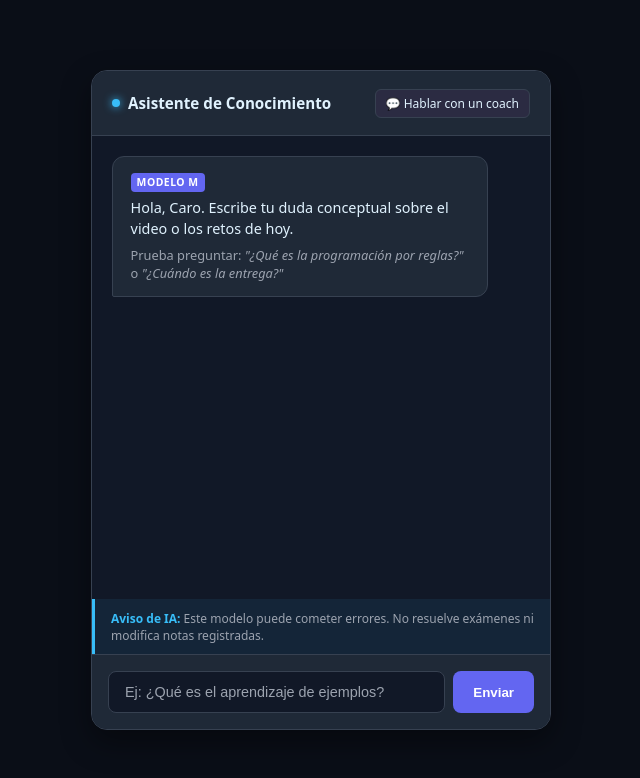
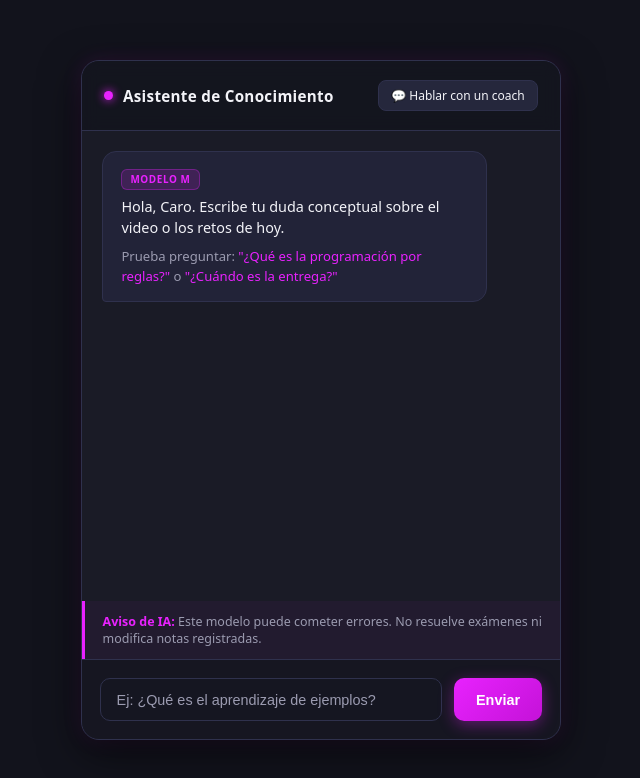
Before and after one commit to carolinnadev/IA, a plain HTML site: page IA_Dev Tools/Semana_1/asistente_conocimiento/index.html in a window 1280 px wide. Shown: the whole page, without its empty margins (319-959 px from the left). Drawn offline with Linux system fonts and the light colour scheme.

Commit message:
feat(asistente): implementacion de 4 estados UX, indicador pensando y fuentes RAG trazables

```diff
--- a/IA_Dev Tools/Semana_1/asistente_conocimiento/css/styles.css
+++ b/IA_Dev Tools/Semana_1/asistente_conocimiento/css/styles.css
@@ -1,19 +1,17 @@
 :root {
-    --frio-oscuro: #0a0e17;
-    --frio-base: #111827;
-    --frio-tarjeta: #1f2937;
-    --frio-borde: #374151;
+    --bg-main: #12131c;
+    --card-bg: #1a1b26;
+    --border-color: #2f314d;
+    --accent: #e822fe;
+    --accent-glow: rgba(232, 34, 254, 0.35);
 
-    --azul-hielo: #e0f2fe;
-    --cian-electrico: #38bdf8;
-    --indigo-frio: #6366f1;
-    --azul-acento: #2563eb;
+    --text-main: #f3f3f8;
+    --text-muted: #9b9bb0;
 
-    --texto-principal: #f3f4f6;
-    --texto-secundario: #9ca3af;
+    --bot-msg: #222338;
 
-    --sombra-fria: 0 12px 30px rgba(0, 0, 0, 0.4);
-    --transicion: all 0.2s cubic-bezier(0.4, 0, 0.2, 1);
+    --sombra-neon: 0 12px 40px rgba(0, 0, 0, 0.6), 0 0 20px rgba(232, 34, 254, 0.12);
+    --transicion: all 0.25s cubic-bezier(0.4, 0, 0.2, 1);
 }
 
 * {
@@ -24,35 +22,37 @@
 
 body {
     font-family: system-ui, -apple-system, BlinkMacSystemFont, 'Segoe UI', Roboto, sans-serif;
-    background-color: var(--frio-oscuro);
-    color: var(--texto-principal);
+    background-color: var(--bg-main);
+    color: var(--text-main);
     display: grid;
     place-items: center;
     min-height: 100vh;
     padding: 1rem;
 }
 
+/* Tarjeta Principal tipo App */
 .chat-card {
     width: 100%;
-    max-width: 460px;
-    height: 660px;
-    background: var(--frio-base);
-    border-radius: 16px;
-    border: 1px solid var(--frio-borde);
-    box-shadow: var(--sombra-fria);
+    max-width: 480px;
+    height: 680px;
+    background: var(--card-bg);
+    border-radius: 18px;
+    border: 1px solid var(--border-color);
+    box-shadow: var(--sombra-neon);
     display: flex;
     flex-direction: column;
     overflow: hidden;
 }
 
+/* Header */
 .chat-header {
-    background-color: var(--frio-tarjeta);
-    color: var(--texto-principal);
-    padding: 1.1rem 1.25rem;
+    background-color: rgba(18, 19, 28, 0.7);
+    backdrop-filter: blur(8px);
+    padding: 1.2rem 1.4rem;
     display: flex;
     align-items: center;
     justify-content: space-between;
-    border-bottom: 1px solid var(--frio-borde);
+    border-bottom: 1px solid var(--border-color);
 }
 
 .chat-header h1 {
@@ -60,180 +60,211 @@ body {
     font-weight: 600;
     display: flex;
     align-items: center;
-    gap: 0.5rem;
-    color: var(--azul-hielo);
+    gap: 0.6rem;
+    color: var(--text-main);
+    letter-spacing: 0.3px;
 }
 
 .status-dot {
-    width: 8px;
-    height: 8px;
-    background-color: var(--cian-electrico);
+    width: 9px;
+    height: 9px;
+    background-color: var(--accent);
     border-radius: 50%;
-    box-shadow: 0 0 8px var(--cian-electrico);
+    box-shadow: 0 0 10px var(--accent);
 }
 
+/* Botón de Coach (Header) */
 .btn-coach {
     font-size: 0.75rem;
-    color: var(--azul-hielo);
-    background: #2b2b42;
-    border: 1px solid var(--frio-borde);
-    padding: 5px 10px;
-    border-radius: 6px;
+    font-weight: 500;
+    color: var(--text-main);
+    background: #25273c;
+    border: 1px solid var(--border-color);
+    padding: 6px 12px;
+    border-radius: 8px;
     text-decoration: none;
     transition: var(--transicion);
 }
 
 .btn-coach:hover {
-    background: var(--indigo-frio);
+    background: var(--accent);
+    border-color: var(--accent);
+    color: #ffffff;
+    box-shadow: 0 0 12px var(--accent-glow);
+    transform: translateY(-1px);
 }
 
+/* Cuerpo del Chat */
 .chat-body {
     flex: 1;
     padding: 1.25rem;
     overflow-y: auto;
     display: flex;
     flex-direction: column;
-    gap: 1rem;
-    background-color: var(--frio-base);
+    gap: 1.1rem;
+    background-color: var(--card-bg);
 }
 
 .message {
-    max-width: 90%;
-    padding: 0.85rem 1.1rem;
-    border-radius: 12px;
+    max-width: 88%;
+    padding: 0.9rem 1.15rem;
+    border-radius: 14px;
     font-size: 0.9rem;
-    line-height: 1.45;
+    line-height: 1.5;
     animation: fadeIn 0.25s ease-out;
 }
 
 .message.bot {
-    background-color: var(--frio-tarjeta);
-    color: var(--azul-hielo);
+    background-color: var(--bot-msg);
+    color: var(--text-main);
     align-self: flex-start;
-    border: 1px solid var(--frio-borde);
-    border-bottom-left-radius: 2px;
+    border: 1px solid var(--border-color);
+    border-bottom-left-radius: 4px;
 }
 
 .message.user {
-    background-color: var(--azul-acento);
+    background: linear-gradient(135deg, #e822fe, #c412d8);
     color: #ffffff;
     align-self: flex-end;
-    border-bottom-right-radius: 2px;
+    border-bottom-right-radius: 4px;
+    box-shadow: 0 4px 15px rgba(232, 34, 254, 0.3);
 }
 
 .message-tag {
     display: inline-block;
-    font-size: 0.65rem;
+    font-size: 0.62rem;
     font-weight: 700;
-    padding: 2px 6px;
-    border-radius: 4px;
+    padding: 2px 8px;
+    border-radius: 6px;
     margin-bottom: 6px;
     text-transform: uppercase;
-    letter-spacing: 0.5px;
+    letter-spacing: 0.6px;
 }
 
-.tag-r { background: var(--frio-borde); color: var(--azul-hielo); }
-.tag-m { background: var(--indigo-frio); color: #ffffff; }
-.tag-h { background: var(--cian-electrico); color: var(--frio-oscuro); }
+.tag-m { background: rgba(232, 34, 254, 0.15); color: var(--accent); border: 1px solid rgba(232, 34, 254, 0.3); }
+.tag-h { background: #38bdf8; color: #12131c; font-weight: 800; }
 
 .empty-suggestions p {
-    font-size: 0.8rem;
-    color: var(--texto-secundario);
-    margin-top: 6px;
+    font-size: 0.82rem;
+    color: var(--text-muted);
+    margin-top: 8px;
 }
 
+.empty-suggestions em {
+    color: var(--accent);
+    font-style: normal;
+    font-weight: 500;
+}
+
+/* Fuentes RAG */
 .source-citation {
-    margin-top: 8px;
-    padding-top: 6px;
-    border-top: 1px solid var(--frio-borde);
+    margin-top: 10px;
+    padding-top: 8px;
+    border-top: 1px solid var(--border-color);
     font-size: 0.75rem;
-    color: var(--texto-secundario);
+    color: var(--text-muted);
 }
 
 .source-citation a {
-    color: var(--cian-electrico);
+    color: var(--accent);
     text-decoration: none;
+    font-weight: 500;
 }
 
 .source-citation a:hover {
     text-decoration: underline;
+    text-shadow: 0 0 8px var(--accent-glow);
 }
 
+/* Loader / Spinner */
 .loading-indicator {
     display: flex;
     align-items: center;
-    gap: 8px;
-    color: var(--texto-secundario);
+    gap: 10px;
+    color: var(--text-muted);
     font-size: 0.85rem;
 }
 
 .spinner {
-    width: 12px;
-    height: 12px;
-    border: 2px solid var(--texto-secundario);
-    border-top-color: var(--cian-electrico);
+    width: 14px;
+    height: 14px;
+    border: 2px solid var(--border-color);
+    border-top-color: var(--accent);
     border-radius: 50%;
     animation: spin 0.8s linear infinite;
+    box-shadow: 0 0 8px var(--accent-glow);
 }
 
 @keyframes spin {
     to { transform: rotate(360deg); }
 }
 
+/* Banner de Límites */
 .limit-banner {
-    background-color: rgba(56, 189, 248, 0.08);
-    border-left: 3px solid var(--cian-electrico);
-    padding: 0.65rem 1rem;
-    font-size: 0.75rem;
-    color: var(--texto-secundario);
+    background-color: rgba(232, 34, 254, 0.04);
+    border-left: 3px solid var(--accent);
+    padding: 0.75rem 1.1rem;
+    font-size: 0.78rem;
+    color: var(--text-muted);
 }
 
 .limit-banner strong {
-    color: var(--cian-electrico);
+    color: var(--accent);
 }
 
+/* Footer & Input Section */
 .chat-footer {
-    padding: 1rem;
-    background: var(--frio-tarjeta);
-    border-top: 1px solid var(--frio-borde);
+    padding: 1.1rem;
+    background: rgba(18, 19, 28, 0.5);
+    border-top: 1px solid var(--border-color);
     display: flex;
-    gap: 0.5rem;
+    gap: 0.7rem;
 }
 
 .chat-input {
     flex: 1;
-    padding: 0.75rem 1rem;
-    border: 1px solid var(--frio-borde);
-    border-radius: 8px;
+    padding: 0.8rem 1rem;
+    border: 1px solid var(--border-color);
+    border-radius: 10px;
     font-size: 0.9rem;
     outline: none;
     transition: var(--transicion);
-    color: var(--texto-principal);
-    background-color: var(--frio-base);
+    color: var(--text-main);
+    background-color: #151621;
 }
 
 .chat-input::placeholder {
-    color: var(--texto-secundario);
+    color: var(--text-muted);
 }
 
 .chat-input:focus {
-    border-color: var(--cian-electrico);
-    box-shadow: 0 0 0 2px rgba(56, 189, 248, 0.2);
+    border-color: var(--accent);
+    box-shadow: 0 0 0 2px var(--accent-glow);
+    background-color: #181926;
 }
 
+/* Botón de Enviar Moderno */
 .send-btn {
-    background-color: var(--indigo-frio);
+    background: linear-gradient(135deg, #e822fe, #c412d8);
     color: #ffffff;
     border: none;
-    padding: 0.75rem 1.25rem;
-    border-radius: 8px;
+    padding: 0.8rem 1.4rem;
+    border-radius: 10px;
     font-weight: 600;
+    font-size: 0.9rem;
     cursor: pointer;
     transition: var(--transicion);
+    box-shadow: 0 4px 15px var(--accent-glow);
 }
 
 .send-btn:hover {
-    background-color: var(--azul-acento);
+    filter: brightness(1.15);
+    transform: translateY(-2px);
+    box-shadow: 0 6px 20px rgba(232, 34, 254, 0.5);
+}
+
+.send-btn:active {
+    transform: translateY(0);
 }
 
 @keyframes fadeIn {
```
